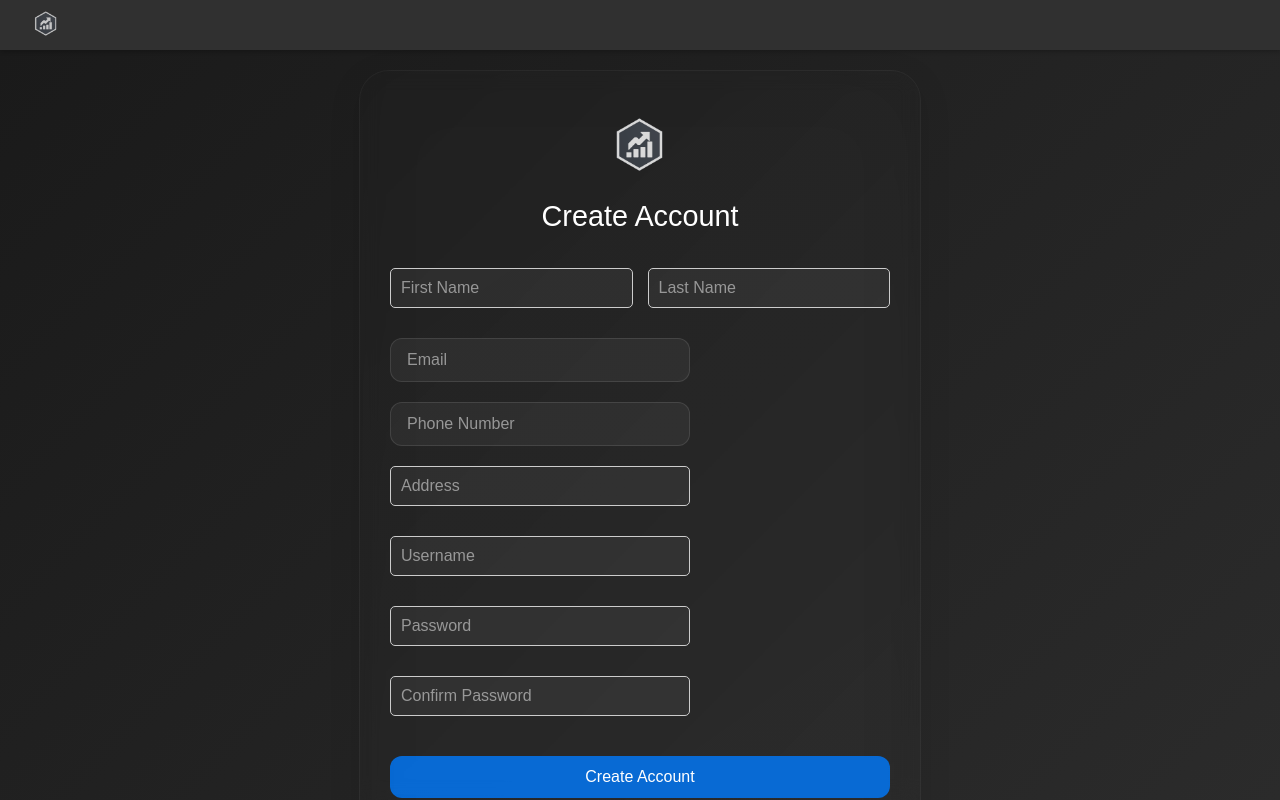
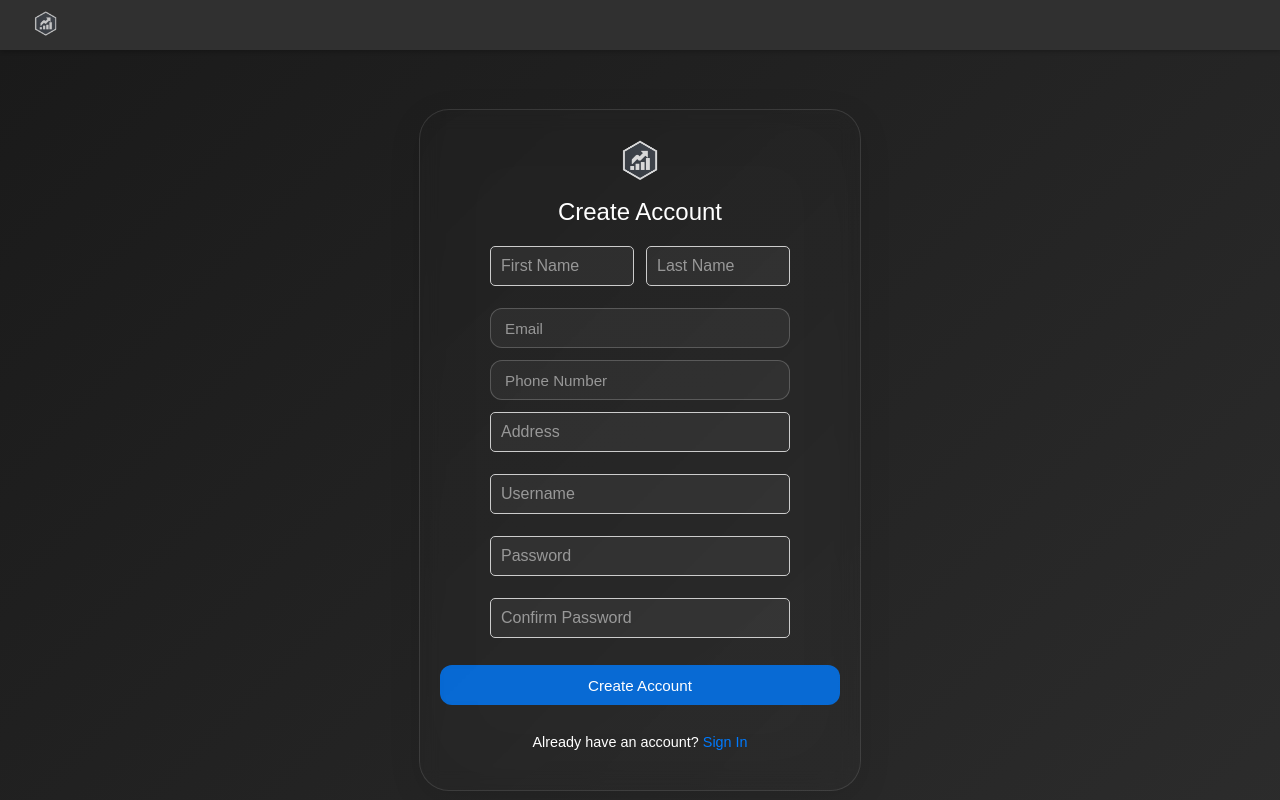
Before and after one commit to BDNIKKO/Stiegler_EdTech_Financial_Services, a React (Create React App) app in the folder frontend/: page /register in a window 1280 px wide. Built offline with nearby package versions, Linux system fonts and the light colour scheme.

Commit message:
fixed spacing and centered form fields

```diff
--- a/frontend/src/components/LoginForm.css
+++ b/frontend/src/components/LoginForm.css
@@ -52,7 +52,7 @@
     display: flex;
     flex-direction: column;
     gap: 20px;
-    width: 85%;
+    width: 100%;
     align-items: center;
 }
 
@@ -60,6 +60,7 @@
     width: 100%;
     display: flex;
     justify-content: center;
+    align-items: center;
 }
 
 .form-group input {
--- a/frontend/src/components/RegisterForm.css
+++ b/frontend/src/components/RegisterForm.css
@@ -11,36 +11,40 @@
 
 .register-card {
     width: 100%;
-    max-width: 500px;
+    max-width: 400px;
     background: linear-gradient(
         145deg,
         rgba(255, 255, 255, 0.01) 0%,
         rgba(255, 255, 255, 0.02) 100%
     );
-    padding: 40px 30px;
+    padding: 25px 20px;
     border-radius: 30px;
     box-shadow:
         0 8px 32px rgba(0, 0, 0, 0.1),
         inset 0 0 80px rgba(0, 0, 0, 0.05);
     backdrop-filter: blur(10px);
-    border: 1px solid rgba(255, 255, 255, 0.03);
+    border: 1px solid rgba(255, 255, 255, 0.1);
+    display: flex;
+    flex-direction: column;
+    align-items: center;
 }
 
 .register-header {
     text-align: center;
-    margin-bottom: 35px;
+    margin-bottom: 20px;
+    width: 100%;
 }
 
 .register-logo {
-    width: 60px;
+    width: 45px;
     height: auto;
-    margin-bottom: 20px;
+    margin-bottom: 10px;
     opacity: 0.9;
 }
 
 .register-header h2 {
     color: #ffffff;
-    font-size: 1.8rem;
+    font-size: 1.5rem;
     font-weight: 300;
     margin: 0;
 }
@@ -48,13 +52,18 @@
 .register-form {
     display: flex;
     flex-direction: column;
-    gap: 20px;
+    gap: 12px;
+    width: 100%;
+    align-items: center;
+    margin: 0 auto;
 }
 
 .form-row {
     display: flex;
-    gap: 15px;
+    gap: 12px;
     width: 100%;
+    max-width: 300px;
+    justify-content: center;
 }
 
 .form-row .form-group {
@@ -63,18 +72,23 @@
 
 .form-group {
     width: 100%;
+    display: flex;
+    justify-content: center;
+    align-items: center;
+    max-width: 300px;
 }
 
 .form-group input {
     width: 100%;
-    padding: 12px 16px;
+    padding: 10px 14px;
     background: rgba(255, 255, 255, 0.05);
-    border: 1px solid rgba(255, 255, 255, 0.1);
+    border: 1px solid rgba(255, 255, 255, 0.2);
     border-radius: 12px;
     color: #ffffff;
-    font-size: 1rem;
+    font-size: 0.95rem;
     transition: all 0.3s ease;
     box-sizing: border-box;
+    height: 40px;
 }
 
 .form-group input:focus {
@@ -90,15 +104,15 @@
 
 .register-button {
     width: 100%;
-    padding: 12px;
+    height: 40px;
     background: rgba(0, 123, 255, 0.8);
     color: #ffffff;
     border: none;
     border-radius: 12px;
-    font-size: 1rem;
+    font-size: 0.95rem;
     cursor: pointer;
     transition: all 0.3s ease;
-    margin-top: 10px;
+    margin-top: 5px;
     backdrop-filter: blur(5px);
 }
 
@@ -110,8 +124,10 @@
 
 .register-footer {
     text-align: center;
-    margin-top: 25px;
+    margin-top: 15px;
     color: #ffffff;
+    font-size: 0.9rem;
+    width: 100%;
 }
 
 .register-footer a {
```
